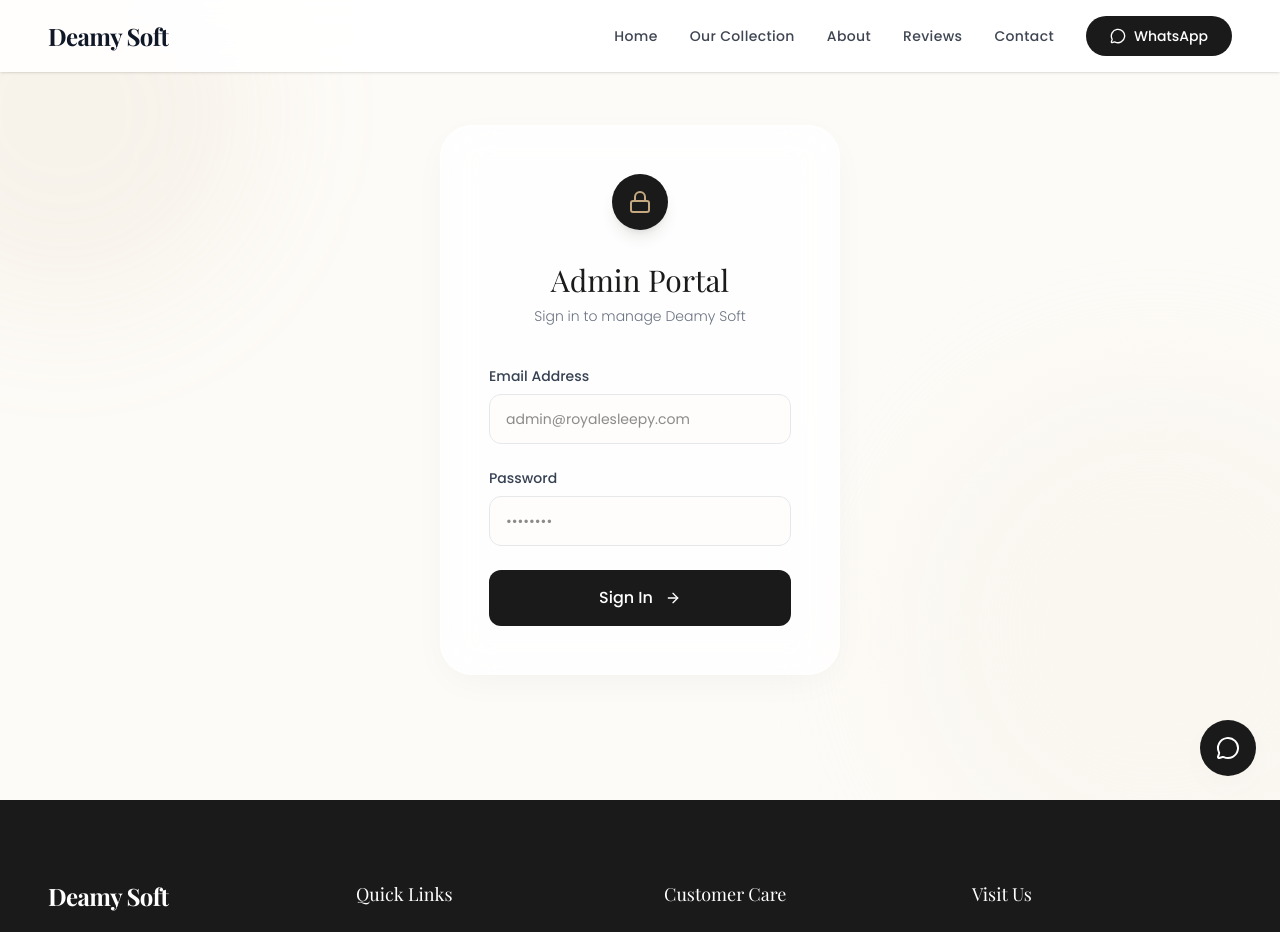
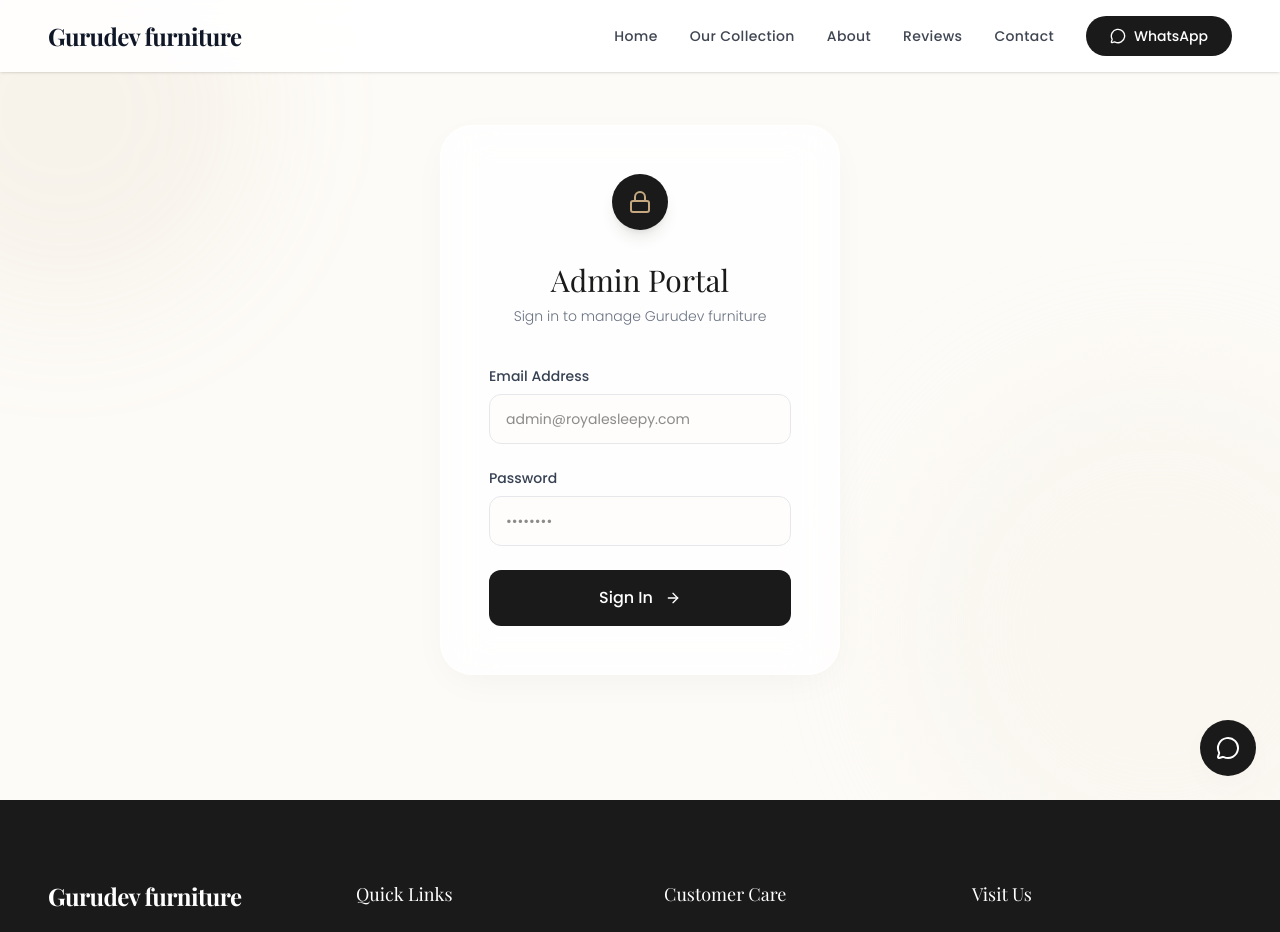
Before and after one commit to abhi-vasireddy/Royale-Sleepy-google, a React (Vite) app: page /admin/login in a window 1280 px wide. Shown: the top 932 px of the page. Built offline with nearby package versions, Linux system fonts and the light colour scheme; a web font is replaced by a local one.

Commit message:
Added new files and updated features

```diff
--- a/index.html
+++ b/index.html
@@ -3,7 +3,7 @@
   <head>
     <meta charset="UTF-8" />
     <meta name="viewport" content="width=device-width, initial-scale=1.0" />
-    <title>Deamy Soft</title>
+    <title>Gurudev furniture</title>
   </head>
   <body>
     <div id="root"></div>
--- a/metadata.json
+++ b/metadata.json
@@ -1,6 +1,6 @@
 {
-  "name": "Royale Sleepy",
-  "description": "Premium luxury mattress showroom website for Royale Sleepy.",
+  "name": "Gurudev furniture",
+  "description": "Premium luxury mattress showroom website for Gurudev furniture.",
   "requestFramePermissions": [],
   "majorCapabilities": ["MAJOR_CAPABILITY_SERVER_SIDE_GEMINI_API"]
 }
--- a/server.ts
+++ b/server.ts
@@ -26,7 +26,7 @@ async function startServer() {
     try {
       const { prompt, history } = req.body;
 
-      const systemInstruction = `You are a helpful, luxury AI assistant for 'Royale Sleepy', a premium mattress showroom in Berhampur, Odisha, India.
+      const systemInstruction = `You are a helpful, luxury AI assistant for 'Gurudev furniture', a premium mattress showroom in Bhubaneswar, Odisha, India.
       Your goal is to increase walk-in customers and generate WhatsApp inquiries.
       Keep your tone elegant, calm, modern, and highly professional.
       Ask customers about their mattress preferences, budget, and size requirements.
--- a/src/components/layout/Footer.tsx
+++ b/src/components/layout/Footer.tsx
@@ -11,7 +11,7 @@ export default function Footer() {
       <div className="container mx-auto px-6 lg:px-12 grid grid-cols-1 md:grid-cols-4 gap-12 border-b border-gray-800 pb-12">
         <div className="col-span-1 md:col-span-1">
           <Link to="/" className="text-2xl font-serif font-bold tracking-tight mb-6 block">
-            Deamy Soft
+            Gurudev furniture
           </Link>
           <p className="text-gray-400 text-sm leading-relaxed mb-6">
             Premium mattresses designed for ultimate comfort. Elevating the sleep experience in Berhampur with luxury materials and orthopedic support.
@@ -64,7 +64,7 @@ export default function Footer() {
         </div>
       </div>
       <div className="container mx-auto px-6 lg:px-12 mt-8 flex flex-col md:flex-row justify-between items-center text-xs text-gray-500">
-        <p>&copy; {new Date().getFullYear()} Deamy Soft. All rights reserved.</p>
+        <p>&copy; {new Date().getFullYear()} Gurudev furniture. All rights reserved.</p>
         <p className="mt-2 md:mt-0">Designed for luxury.</p>
       </div>
     </footer>
--- a/src/components/layout/Navbar.tsx
+++ b/src/components/layout/Navbar.tsx
@@ -36,7 +36,7 @@ export default function Navbar() {
     <header className={navbarClasses}>
       <div className="container mx-auto px-6 lg:px-12 flex justify-between items-center">
         <Link to="/" className="text-2xl font-serif font-bold tracking-tight">
-          <span className={logoColorClass}>Deamy Soft</span>
+          <span className={logoColorClass}>Gurudev furniture</span>
         </Link>
 
         {/* Desktop Nav */}
--- a/src/components/ui/ReviewsMarquee.tsx
+++ b/src/components/ui/ReviewsMarquee.tsx
@@ -72,7 +72,7 @@ export default function ReviewsMarquee() {
           <span className="text-brand-gold font-medium uppercase tracking-widest text-sm mb-4 block">Testimonials</span>
           <h2 className="text-3xl md:text-5xl font-serif mb-4">What Our Customers Say</h2>
           <p className="text-gray-600 font-light max-w-xl mx-auto">
-            Trusted comfort experiences from happy sleepers. Discover why Deamy Soft is Berhampur's choice for luxury sleep.
+            Trusted comfort experiences from happy sleepers. Discover why Gurudev furniture is Bhubaneswar's choice for luxury sleep.
           </p>
         </motion.div>
       </div>
--- a/src/pages/About.tsx
+++ b/src/pages/About.tsx
@@ -20,7 +20,7 @@ export default function About() {
             </div>
 
             <p className="text-gray-600 leading-relaxed text-lg font-light">
-              Founded in Berhampur, Odisha, Deamy Soft was born from a simple yet powerful ideal: that a luxurious, restorative sleep is the foundation of a life well-lived.
+              Founded in Bhubaneswar, Odisha, Gurudev furniture was born from a simple yet powerful ideal: that a luxurious, restorative sleep is the foundation of a life well-lived.
             </p>
 
             <p className="text-gray-600 leading-relaxed font-light">
--- a/src/pages/AdminLogin.tsx
+++ b/src/pages/AdminLogin.tsx
@@ -56,7 +56,7 @@ export default function AdminLogin() {
 
           <div className="text-center mb-10">
             <h1 className="text-3xl font-serif text-brand-dark mb-2">Admin Portal</h1>
-            <p className="text-gray-500 font-light text-sm">Sign in to manage Deamy Soft</p>
+            <p className="text-gray-500 font-light text-sm">Sign in to manage Gurudev furniture</p>
           </div>
 
           <AnimatePresence>
--- a/src/pages/Contact.tsx
+++ b/src/pages/Contact.tsx
@@ -32,7 +32,7 @@ export default function Contact() {
         <div className="text-center max-w-2xl mx-auto mb-16">
           <h1 className="text-4xl md:text-5xl font-serif mb-6">Visit Our Store</h1>
           <p className="text-gray-600 text-lg font-light">
-            Experience the Deamy Soft comfort in person, or get in touch with our sleep experts online.
+            Experience the Gurudev furniture comfort in person, or get in touch with our sleep experts online.
           </p>
         </div>
 
--- a/src/pages/Reviews.tsx
+++ b/src/pages/Reviews.tsx
@@ -21,7 +21,7 @@ export default function Reviews() {
     {
       name: "Aarav Patnaik",
       location: "Berhampur",
-      text: "The Cloud Memory mattress changed my life. I used to wake up with back pain every morning, but since switching to Deamy Soft, I feel completely rested.",
+      text: "The Cloud Memory mattress changed my life. I used to wake up with back pain every morning, but since switching to Gurudev furniture, I feel completely rested.",
       rating: 5,
     },
     {
@@ -93,7 +93,7 @@ export default function Reviews() {
           <span className="text-brand-gold font-medium uppercase tracking-widest text-sm mb-4 block">Testimonials</span>
           <h1 className="text-4xl md:text-5xl font-serif mb-6">Words from Our Sleepers</h1>
           <p className="text-gray-600 text-lg font-light">
-            Don't just take our word for it. Read what our valued customers have to say about their Deamy Soft experience.
+            Don't just take our word for it. Read what our valued customers have to say about their Gurudev furniture experience.
           </p>
         </div>
 
```
